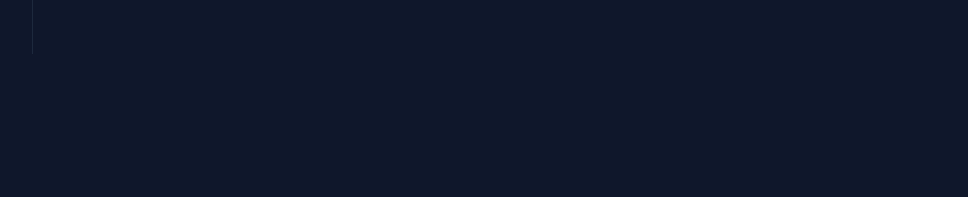
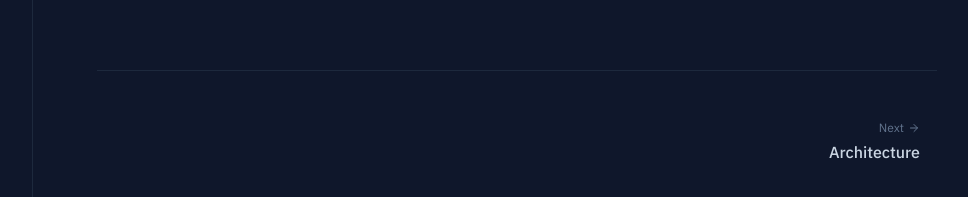
Before and after one commit to samuel025/Drmq-web, a React (Vite) app: page / in a window 1280 px wide. Shown: the part 2640-2837 px from the top of the page, without its empty margins (279-1247 px from the left). Before the commit the page ends 2694 px from the top, so only its background shows below. Built offline with nearby package versions, Linux system fonts and the light colour scheme.

Commit message:
feat: add page navigation footer and fix active link matching for root route

```diff
--- a/src/components/Layout.tsx
+++ b/src/components/Layout.tsx
@@ -1,10 +1,19 @@
 import { useState } from 'react';
-import { Outlet } from 'react-router-dom';
+import { Outlet, useLocation, Link } from 'react-router-dom';
 import { Navbar } from './Navbar';
-import { Sidebar } from './Sidebar';
+import { Sidebar, NAVIGATION } from './Sidebar';
+import { ArrowLeft, ArrowRight } from 'lucide-react';
 
 export function Layout() {
   const [isSidebarOpen, setIsSidebarOpen] = useState(false);
+  const location = useLocation();
+
+  // Flatten the navigation links to calculate prev/next
+  const allLinks = NAVIGATION.flatMap(section => section.links);
+  const currentIndex = allLinks.findIndex(link => link.href === location.pathname);
+
+  const prevLink = currentIndex > 0 ? allLinks[currentIndex - 1] : null;
+  const nextLink = currentIndex >= 0 && currentIndex < allLinks.length - 1 ? allLinks[currentIndex + 1] : null;
 
   return (
     <div className="min-h-screen bg-slate-900 flex flex-col">
@@ -16,6 +25,35 @@ export function Layout() {
         <main className="flex-1 min-w-0 px-4 py-10 lg:px-12 xl:px-16 overflow-y-auto">
           <div className="max-w-4xl mx-auto">
             <Outlet />
+
+            {/* Page Navigation Footer */}
+            {(prevLink || nextLink) && (
+              <div className="mt-20 pt-8 border-t border-slate-800 flex flex-col sm:flex-row items-center justify-between gap-4">
+                {prevLink ? (
+                  <Link
+                    to={prevLink.href}
+                    className="w-full sm:w-1/2 flex flex-col items-start p-4 hover:bg-slate-800/50 rounded-lg transition-colors border border-transparent hover:border-slate-700/50 group"
+                  >
+                    <span className="text-xs text-slate-500 mb-1 flex items-center gap-1 group-hover:text-cyan-500 transition-colors">
+                      <ArrowLeft className="w-3 h-3" /> Previous
+                    </span>
+                    <span className="font-medium text-slate-300 group-hover:text-white transition-colors">{prevLink.name}</span>
+                  </Link>
+                ) : <div className="hidden sm:block sm:w-1/2" />}
+
+                {nextLink ? (
+                  <Link
+                    to={nextLink.href}
+                    className="w-full sm:w-1/2 flex flex-col items-end p-4 hover:bg-slate-800/50 rounded-lg transition-colors border border-transparent hover:border-slate-700/50 group text-right"
+                  >
+                    <span className="text-xs text-slate-500 mb-1 flex items-center gap-1 group-hover:text-cyan-500 transition-colors">
+                      Next <ArrowRight className="w-3 h-3" />
+                    </span>
+                    <span className="font-medium text-slate-300 group-hover:text-white transition-colors">{nextLink.name}</span>
+                  </Link>
+                ) : <div className="hidden sm:block sm:w-1/2" />}
+              </div>
+            )}
           </div>
         </main>
       </div>
--- a/src/components/Sidebar.tsx
+++ b/src/components/Sidebar.tsx
@@ -1,7 +1,7 @@
 import { NavLink } from 'react-router-dom';
 import { Book, Cpu, Layers, HardDrive, Network, Settings, Terminal, ShieldAlert, X } from 'lucide-react';
 
-const NAVIGATION = [
+export const NAVIGATION = [
   {
     title: 'Getting Started',
     links: [
@@ -72,6 +72,7 @@ export function Sidebar({ isOpen, onClose }: SidebarProps) {
                       <NavLink
                         to={link.href}
                         onClick={onClose}
+                        end={link.href === '/'}
                         className={({ isActive }) => `
                           block w-full pl-3.5 before:pointer-events-none before:absolute before:-left-1 before:top-1/2 before:h-1.5 before:w-1.5 before:-translate-y-1/2 before:rounded-full
                           text-sm transition-colors cursor-pointer
```
